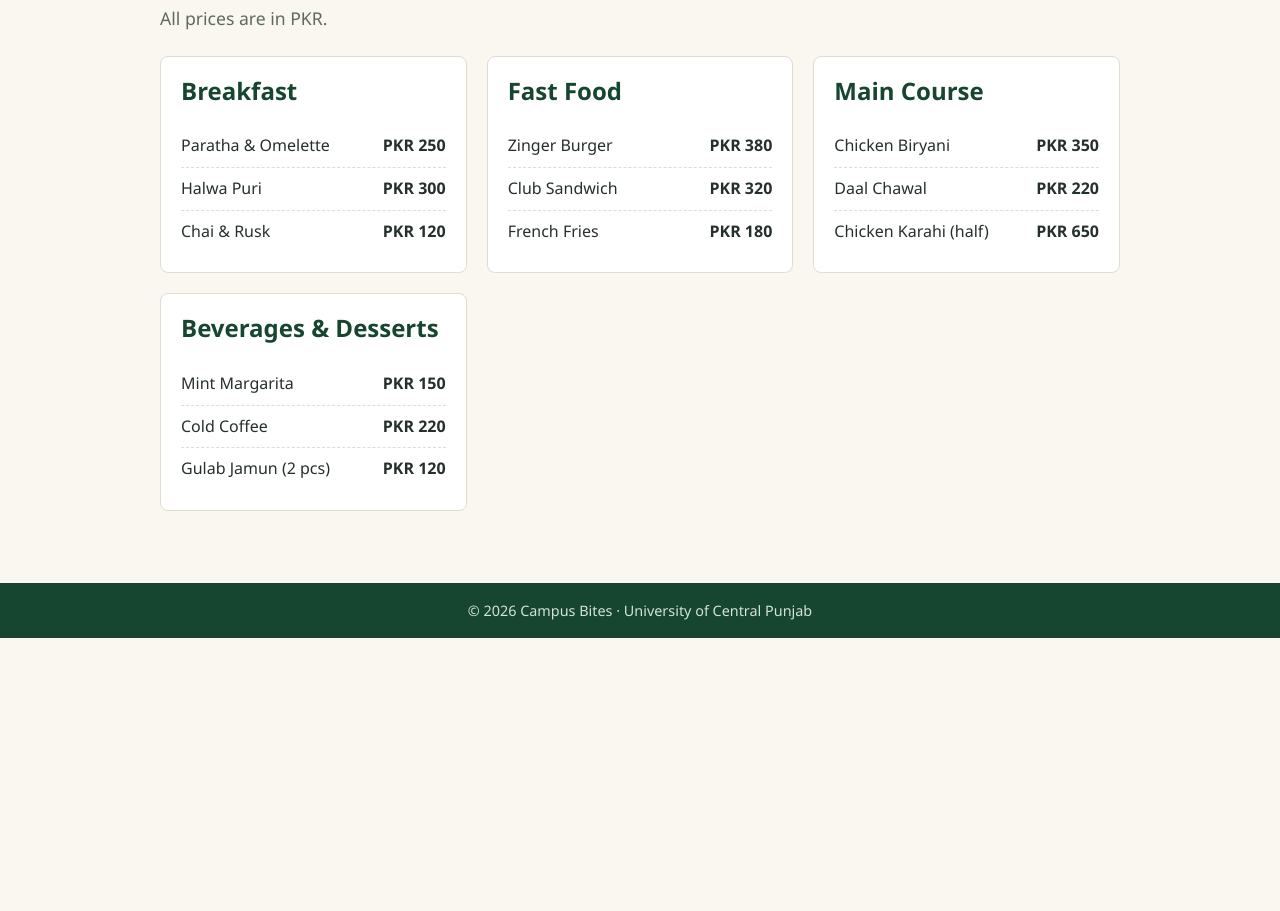
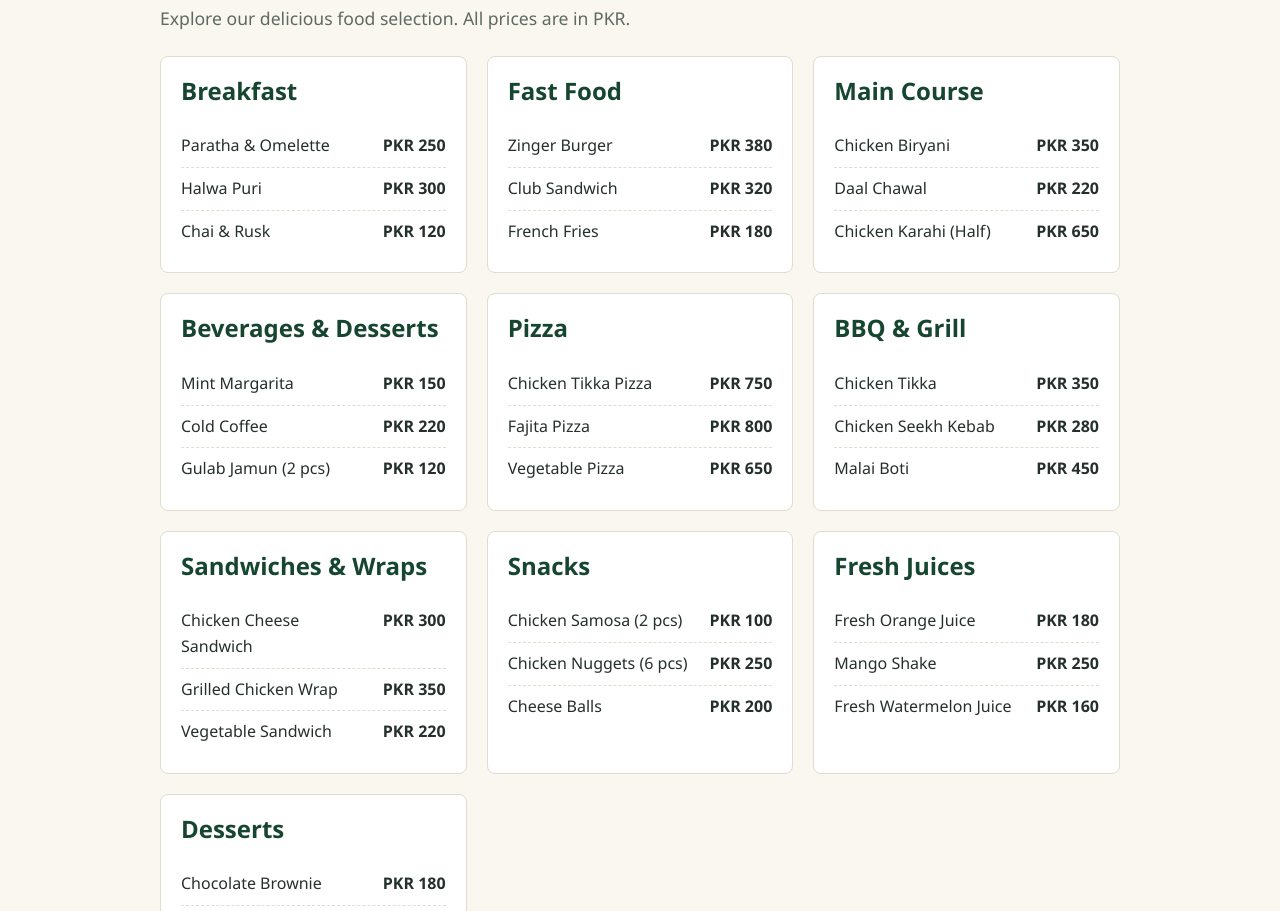
Before and after one commit to Fall26-G6/Campus-Cafeteria, a plain HTML site: page src/menu.html in a window 1280 px wide. Shown: the part 157-1068 px from the top of the page. Before the commit the page ends 800 px from the top, so only its background shows below. Drawn offline with Linux system fonts and the light colour scheme.

Commit message:
Add professional cafeteria menu page

```diff
--- a/src/menu.html
+++ b/src/menu.html
@@ -1,3 +1,4 @@
+
 <!DOCTYPE html>
 <html lang="en">
 
@@ -13,6 +14,7 @@
     <header class="site-header">
         <div class="container header-inner">
             <a class="brand" href="index.html">Campus Bites</a>
+
             <nav class="main-nav" aria-label="Main navigation">
                 <a href="index.html">Home</a>
                 <a href="menu.html" class="active" aria-current="page">Menu</a>
@@ -24,11 +26,19 @@
     </header>
 
     <main class="container">
+
         <!-- ===== MENU PAGE (Member 1) ===== -->
-        <h1 class="page-title">Menu</h1>
-        <p class="lead">All prices are in PKR.</p>
+
+        <h1 class="page-title">Our Delicious Menu</h1>
+
+        <p class="lead">
+            Explore our delicious food selection.
+            All prices are in PKR.
+        </p>
 
         <section class="grid">
+
+            <!-- 1. Breakfast -->
             <article class="card">
                 <h2>Breakfast</h2>
                 <ul class="price-list">
@@ -38,6 +48,7 @@
                 </ul>
             </article>
 
+            <!-- 2. Fast Food -->
             <article class="card">
                 <h2>Fast Food</h2>
                 <ul class="price-list">
@@ -47,15 +58,17 @@
                 </ul>
             </article>
 
+            <!-- 3. Main Course -->
             <article class="card">
                 <h2>Main Course</h2>
                 <ul class="price-list">
                     <li><span>Chicken Biryani</span><span>PKR 350</span></li>
                     <li><span>Daal Chawal</span><span>PKR 220</span></li>
-                    <li><span>Chicken Karahi (half)</span><span>PKR 650</span></li>
+                    <li><span>Chicken Karahi (Half)</span><span>PKR 650</span></li>
                 </ul>
             </article>
 
+            <!-- 4. Beverages & Desserts -->
             <article class="card">
                 <h2>Beverages &amp; Desserts</h2>
                 <ul class="price-list">
@@ -64,15 +77,79 @@
                     <li><span>Gulab Jamun (2 pcs)</span><span>PKR 120</span></li>
                 </ul>
             </article>
+
+            <!-- 5. Pizza -->
+            <article class="card">
+                <h2>Pizza</h2>
+                <ul class="price-list">
+                    <li><span>Chicken Tikka Pizza</span><span>PKR 750</span></li>
+                    <li><span>Fajita Pizza</span><span>PKR 800</span></li>
+                    <li><span>Vegetable Pizza</span><span>PKR 650</span></li>
+                </ul>
+            </article>
+
+            <!-- 6. BBQ -->
+            <article class="card">
+                <h2>BBQ &amp; Grill</h2>
+                <ul class="price-list">
+                    <li><span>Chicken Tikka</span><span>PKR 350</span></li>
+                    <li><span>Chicken Seekh Kebab</span><span>PKR 280</span></li>
+                    <li><span>Malai Boti</span><span>PKR 450</span></li>
+                </ul>
+            </article>
+
+            <!-- 7. Sandwiches & Wraps -->
+            <article class="card">
+                <h2>Sandwiches &amp; Wraps</h2>
+                <ul class="price-list">
+                    <li><span>Chicken Cheese Sandwich</span><span>PKR 300</span></li>
+                    <li><span>Grilled Chicken Wrap</span><span>PKR 350</span></li>
+                    <li><span>Vegetable Sandwich</span><span>PKR 220</span></li>
+                </ul>
+            </article>
+
+            <!-- 8. Snacks -->
+            <article class="card">
+                <h2>Snacks</h2>
+                <ul class="price-list">
+                    <li><span>Chicken Samosa (2 pcs)</span><span>PKR 100</span></li>
+                    <li><span>Chicken Nuggets (6 pcs)</span><span>PKR 250</span></li>
+                    <li><span>Cheese Balls</span><span>PKR 200</span></li>
+                </ul>
+            </article>
+
+            <!-- 9. Fresh Juices -->
+            <article class="card">
+                <h2>Fresh Juices</h2>
+                <ul class="price-list">
+                    <li><span>Fresh Orange Juice</span><span>PKR 180</span></li>
+                    <li><span>Mango Shake</span><span>PKR 250</span></li>
+                    <li><span>Fresh Watermelon Juice</span><span>PKR 160</span></li>
+                </ul>
+            </article>
+
+            <!-- 10. Desserts -->
+            <article class="card">
+                <h2>Desserts</h2>
+                <ul class="price-list">
+                    <li><span>Chocolate Brownie</span><span>PKR 180</span></li>
+                    <li><span>Ice Cream (2 Scoops)</span><span>PKR 200</span></li>
+                    <li><span>Chocolate Cake</span><span>PKR 250</span></li>
+                </ul>
+            </article>
+
         </section>
+
     </main>
 
     <footer class="site-footer">
         <div class="container">
-            <p>&copy; 2026 Campus Bites &middot; University of Central Punjab</p>
+            <p>
+                &copy; 2026 Campus Bites &middot;
+                University of Central Punjab
+            </p>
         </div>
     </footer>
 
 </body>
-
 </html>
```
